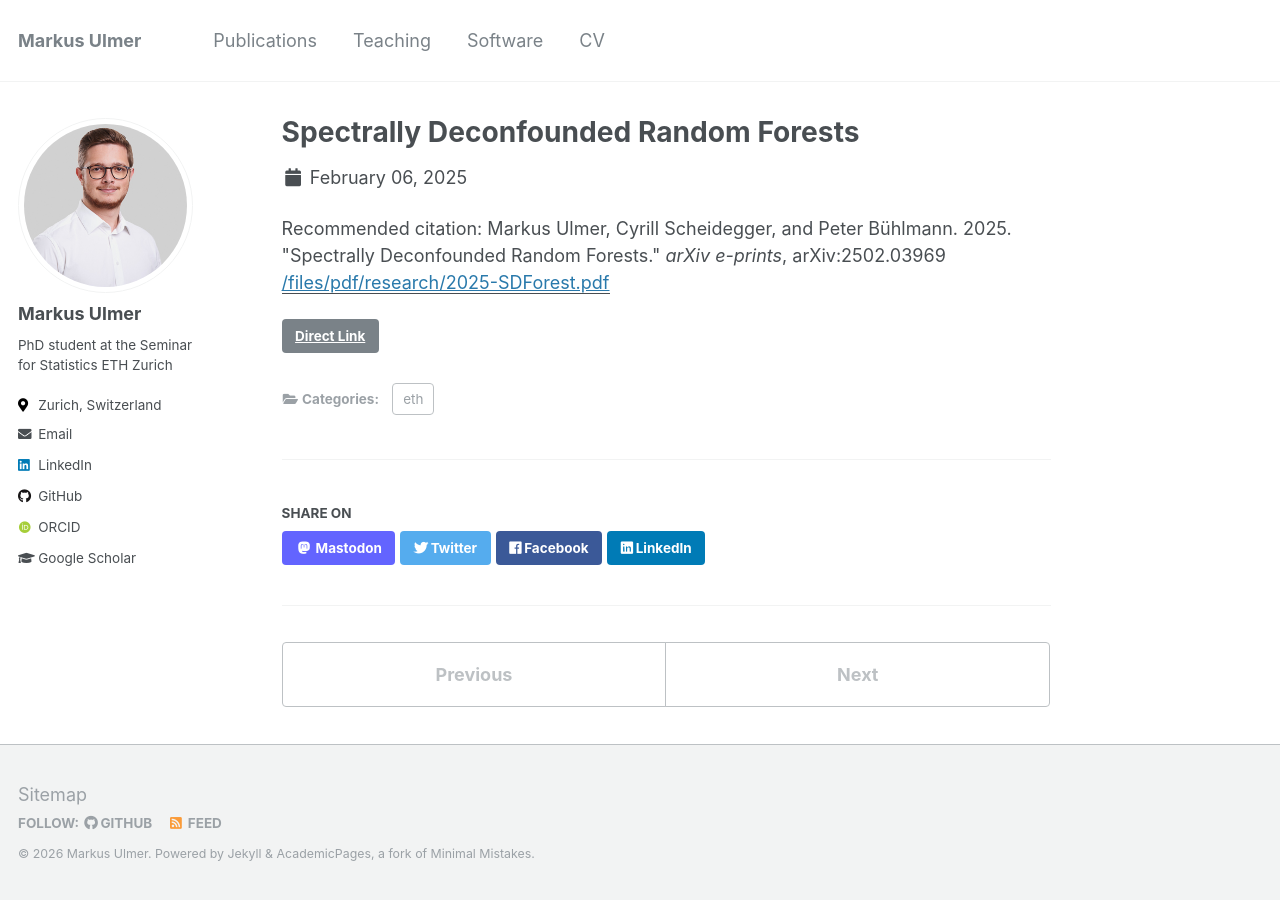
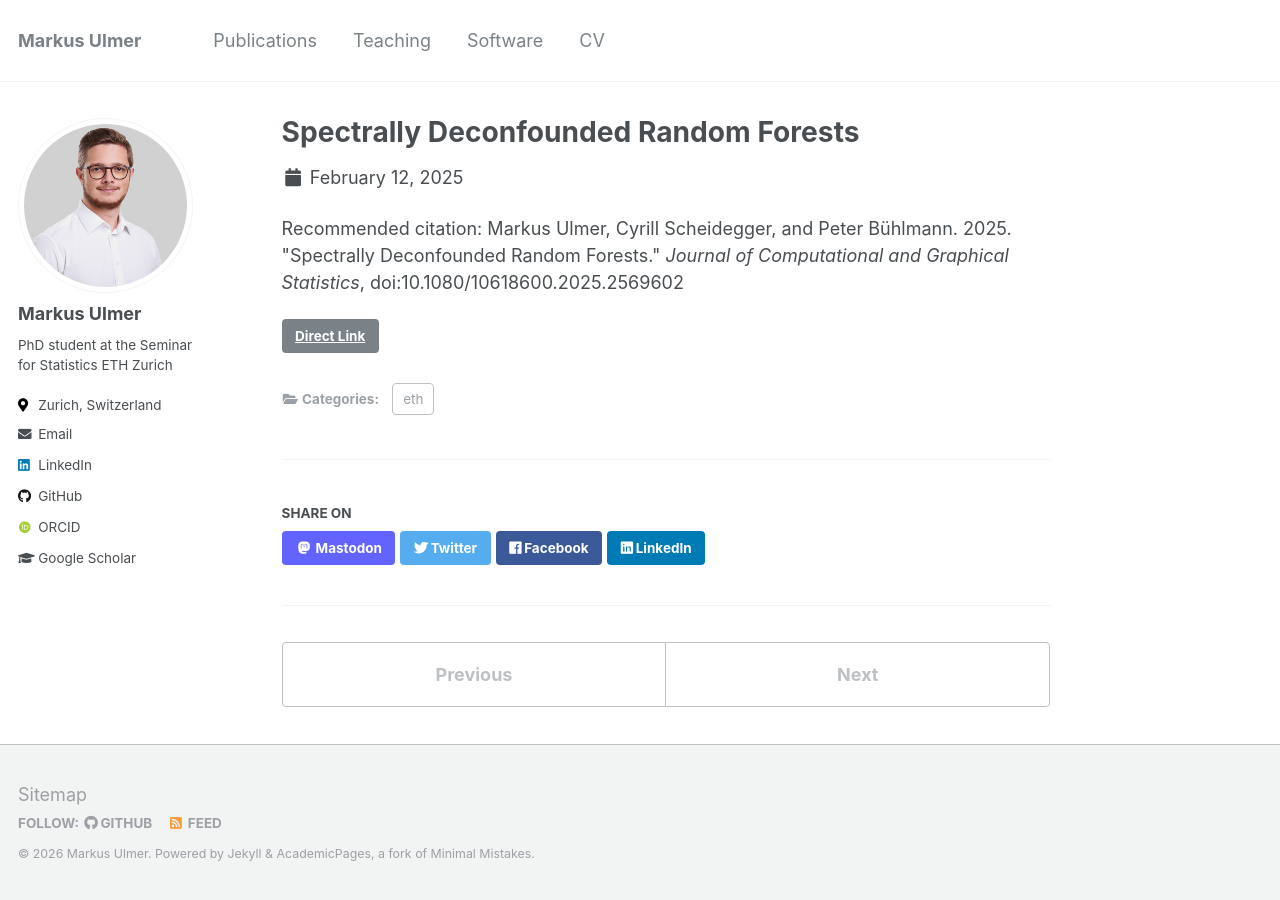
Before and after one commit to markusul/markusul.github.io, a Jekyll site: the page built from _publications/2025-SDForest.md, in a window 1280 px wide. Built offline with Jekyll 4.4.1, drawn with Linux system fonts in a browser that asks for light colours; some web fonts are replaced.

Commit message:
update sdforest publication

```diff
--- a/_publications/2025-SDForest.md
+++ b/_publications/2025-SDForest.md
@@ -3,9 +3,8 @@ title: "Spectrally Deconfounded Random Forests"
 collection: publications
 category: eth
 permalink: /publication/2025-SDForest
-date: 2025-02-06
-link: 'https://doi.org/10.48550/arXiv.2502.03969'
-paperurl: '/files/pdf/research/2025-SDForest.pdf'
+date: 2025-02-12
+link: 'https://doi.org/10.1080/10618600.2025.2569602'
 github: 'https://github.com/markusul/SDForest-Paper'
-citation: 'Markus Ulmer, Cyrill Scheidegger, and Peter Bühlmann. 2025. &quot;Spectrally Deconfounded Random Forests.&quot; <i>arXiv e-prints</i>, arXiv:2502.03969'
+citation: 'Markus Ulmer, Cyrill Scheidegger, and Peter Bühlmann. 2025. &quot;Spectrally Deconfounded Random Forests.&quot; <i>Journal of Computational and Graphical Statistics</i>, doi:10.1080/10618600.2025.2569602'
 ---
```
